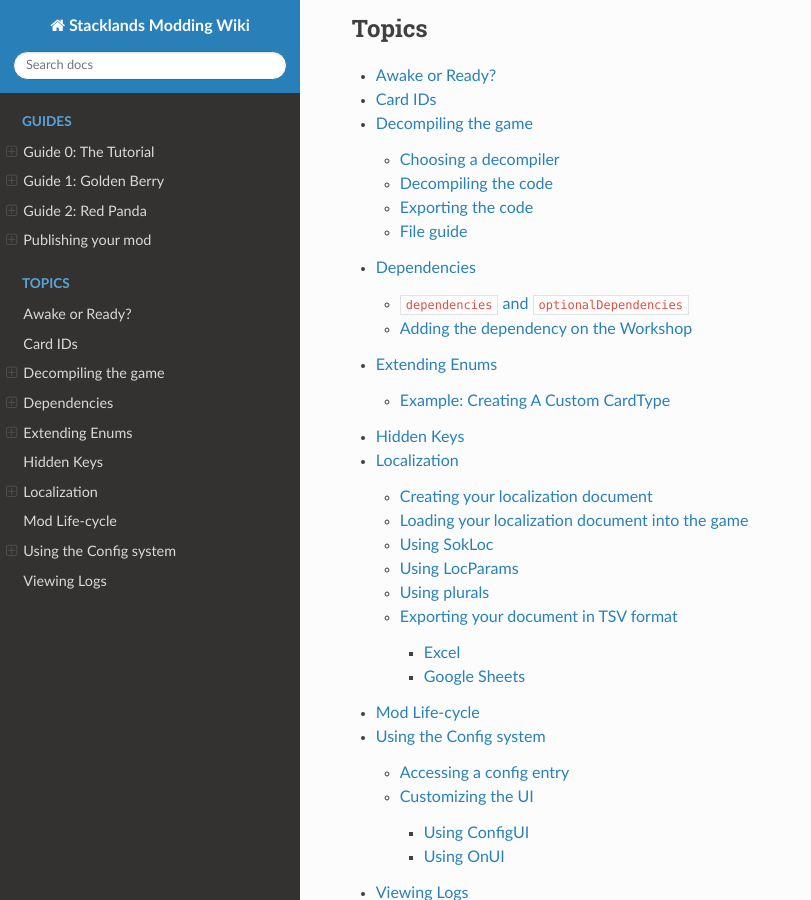
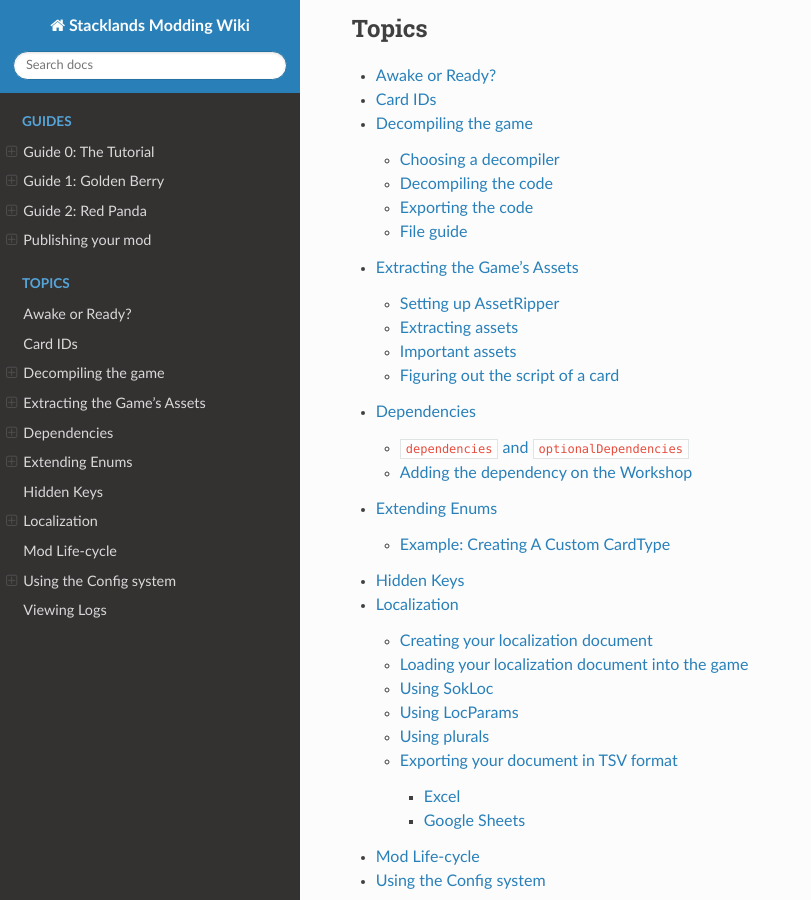
Before and after one commit to stacklandsdev/modding-wiki, a Sphinx documentation site: the page built from source/index.rst, in a window 1280 px wide and 900 px high, scrolled down 948 px. Shown: the whole window, without its empty margins (0-811 px from the left). Built offline with Sphinx 7.4.7 and the Read the Docs theme 2.0.0, drawn with Linux system fonts in a browser that asks for light colours; some of the changed lines change nothing that is shown.

Commit message:
Add guide to extract assets

```diff
--- /dev/null
+++ b/source/guides/extracting_assets.rst
@@ -0,0 +1,62 @@
+Extracting the Game's Assets
+############################
+
+.. warning::
+	PLEASE DO NOT SHARE EXTRACTED/DECOMPILED ASSETS PUBLICLY
+
+Extracting the game's assets is an easy way to find out how certain features are implemented and what properties built-in cards have.
+
+Setting up AssetRipper
+======================
+
+Download the latest version of AssetRipper for your operating system from `here <https://github.com/AssetRipper/AssetRipper/releases>`_, extract it, and launch ``AssetRipper.exe``.
+
+Extracting assets
+=================
+
+You can leave all the settings on default to export most of the interesting assets.
+
+If you want to let AssetRipper decompile the game's code, set "Script Export Format" to "Decompiled".
+If you don't want to decompile the code (e.g. because you're using one of the methods described in :doc:`Decompiling guide <./decompiling>`), set "Script Content Level" to "Level 0". This will speed up the extraction a bit.
+
+Next, lick ``File -> Open Folder`` and select the ``Stacklands`` or ``Stacklands_Data`` folder. You can find them by right-clicking on the game
+on Steam, selecting ``Manage``, and then ``Browse Local Files``.
+
+By default, the directory will be ``C:\Program Files (x86)\Steam\steamapps\common\Stacklands`` on Windows, ``~/Library/Application Support/Steam/steamapps/common/Stacklands`` on Mac, and ``~/.steam/steam/SteamApps/common/Stacklands`` on Linux.
+
+AssetRipper will now start extracting the assets. This may take a few minutes. You can then browse and extract individual assets directly in AssetRipper
+or just export everything using the ``Export`` menu. Exporting everything allows you to easily search through the exported files and let's you easily view other assets without having to use AssetRipper again.
+
+All the interesting assets are in ``globalgamemanagers/ExportedProject/Assets`` in the resulting folder. Most of the extracted files will appear twice, one with a ``.meta`` extension. You can ignore those.
+
+Important assets
+================
+
+All the paths are relative to the ``globalgamemanagers/ExportedProject/Assets`` directory.
+
+.. list-table::
+
+	* - ``Resources/cards``
+	  - Contains all the cards in the game. The cards start with their card type. ``Blueprint_`` represent ideas which also specify how something is crafted.
+
+	* - ``Scripts/GameScripts``
+	  - Contains the decompiled code of the game (if you didn't disable decompilation in the settings)
+
+Figuring out the script of a card
+=================================
+
+It's often useful to know which script type a card uses so you can either use the same one for your own card or read the corresponding code to find out how it works.
+Unfortunately, the card assets don't contain the name of the script directly. Instead, they reference the script via a number::
+
+	m_Script: {fileID: 11500000, guid: 42230d90d2ff7d5f798f23c6db20eea5, type: 3}
+
+But it's possible to find the script corresponding to this id. To do that, search for the ``guid`` value in the extracted ``Scripts`` directory (this requires that you enabled decompilation in the export settings).
+You will find a file containing the guid value. The name of the file tells you the name of the script. On Mac and Linux, a simple way to search through all files is to use ``grep -R``::
+
+	grep -R 42230d90d2ff7d5f798f23c6db20eea5 Scripts
+
+This gives the following result::
+
+	Scripts/GameScripts/Demon.cs.meta:guid: 42230d90d2ff7d5f798f23c6db20eea5
+
+The first part is the file name, so the script is ``Demon``. You can check the corresponding file without the ``.meta`` extension to see its code.
--- a/source/index.rst
+++ b/source/index.rst
@@ -29,6 +29,7 @@
    guides/awake-ready
    guides/cards
    guides/decompiling
+   guides/extracting_assets
    guides/dependencies
    guides/enum
    guides/hidden-keys
```
